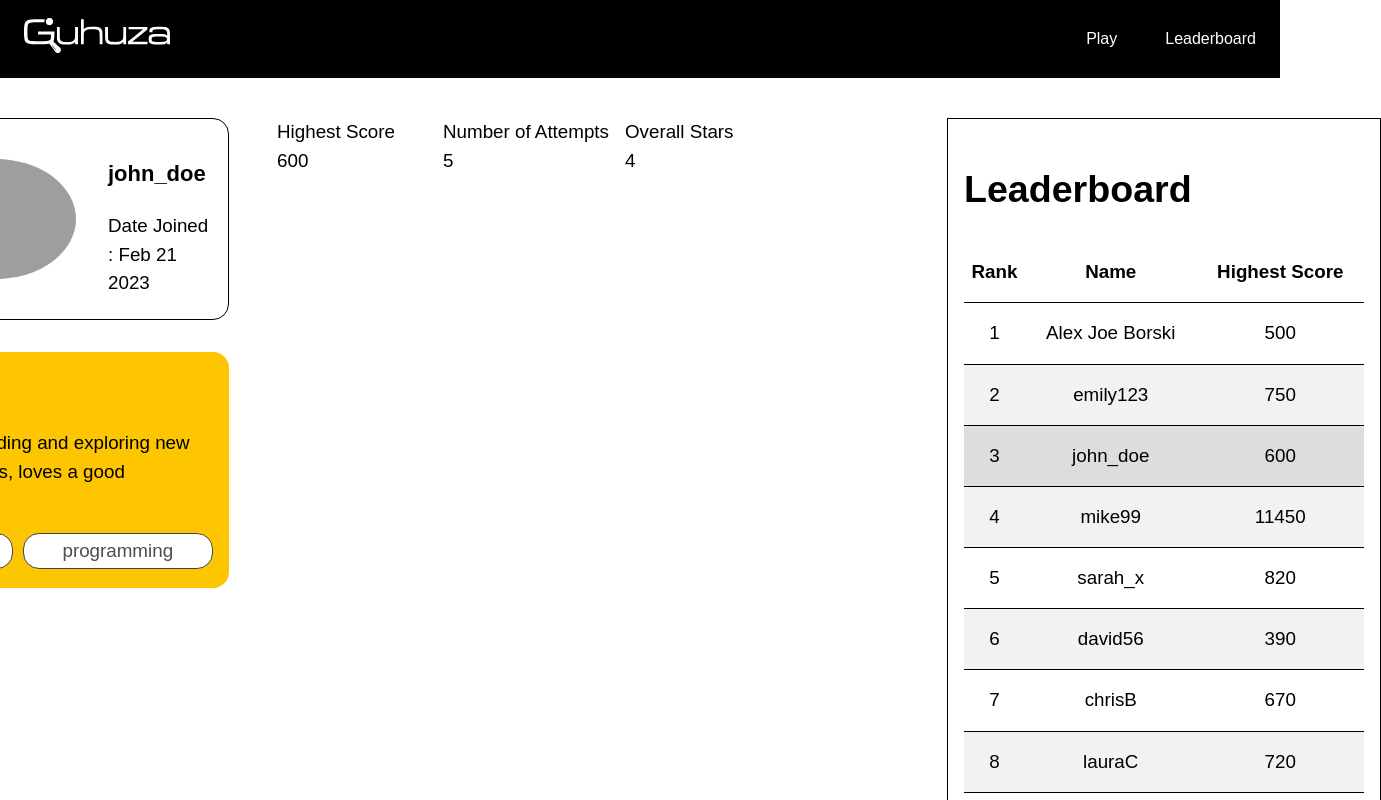
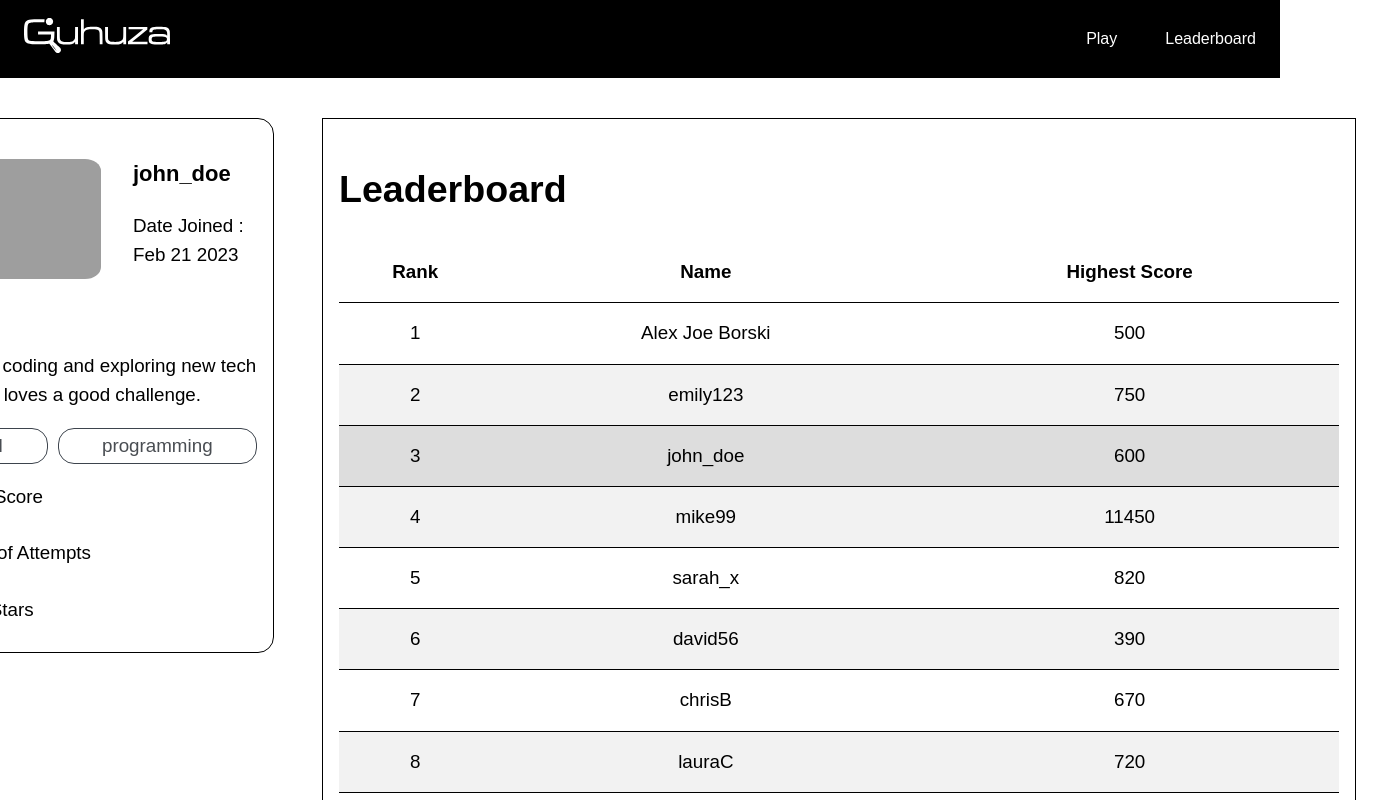
Before and after one commit to adityapatel0209/guhuza, a React (Vite) app: page /lb in a window 1280 px wide. Shown: the top 800 px of the page, 1381 px wide, since content can reach past the window. Built offline with nearby package versions, Linux system fonts and the light colour scheme; grey boxes are pictures that could not be loaded.

Commit message:
Testing commit

```diff
--- a/declarations.d.ts
+++ b/declarations.d.ts
@@ -2,3 +2,8 @@ declare module "*.svg" {
     const content: string;
     export default content;
   }
+
+declare module "*.pdf" {
+    const content: File;
+    export default content;
+  }
--- a/src/Components/proflie.tsx
+++ b/src/Components/proflie.tsx
@@ -1,20 +1,5 @@
 import React, { useEffect, useState } from "react";
 import { userData } from "../delete_testfolder/delete_this_userinfo";
-
-import AnimatedNum from "./AnimatedNumbers";
-import {
-  PieChart,
-  Pie,
-  Cell,
-  Tooltip,
-  Legend,
-  LineChart,
-  Line,
-  XAxis,
-  YAxis,
-  CartesianGrid,
-} from "recharts";
-
 
 interface profileProps {
   selectedUser: string;
@@ -47,8 +32,8 @@ export default function Profile({ selectedUser }: profileProps) {
                       />
                       <div>
                         <h3>{u.username}</h3>
+                        <p>Date Joined : </p>
                         <p>
-                          Date Joined :{" "}
                           {u.datejoined
                             .toDateString()
                             .split(" ")
@@ -67,35 +52,22 @@ export default function Profile({ selectedUser }: profileProps) {
                         ))}
                       </ul>
                     </div>
-                  </div>
-
-                  <div className="userStats">
                     <div>
-                      <p>Highest Score</p>
-                      <span>
-                       {u.stats.highestscore}
-                      </span>
+                      <div>
+                        <p>Highest Score</p>
+                        <span>{u.stats.highestscore}</span>
+                      </div>
+                      <div>
+                        <p>Number of Attempts</p>
+                        <span>{u.stats.numberofattempts}</span>
+                      </div>
+                      <div>
+                        <p>Overall Stars</p>
+                        <span>{u.stats.overallstars}</span>
+                      </div>
                     </div>
-                    <div>
-                      <p>Number of Attempts</p>
-                      <span>
-                        {u.stats.numberofattempts}
-                      </span>
-                    </div>
-                    <div >
-                      <p>Overall Stars</p>
-                      <span>
-                       {u.stats.overallstars}
-                      </span>
-                    </div>
-
-
-
                   </div>
                 </div>
-
-
-
               </div>
             )}
           </div>
--- a/src/Styles/Leaderboardpage.css
+++ b/src/Styles/Leaderboardpage.css
@@ -0,0 +1,150 @@
+/* LEARDERBOARD */
+
+
+.lb {
+    width: 100%;
+    display: flex;
+    justify-content: center;
+    padding: 5vh 0;
+    font-size: 1.175rem;
+  }
+
+  .lb-main {
+    display: flex;
+    flex-direction: row;
+    gap: 3rem;
+  }
+
+  .lbchild.compare {
+    border: 1px solid black;
+    padding: 1rem;
+  }
+
+  /* CompareBoard*/
+
+  caption {
+    text-align: left;
+  }
+  table {
+    width: 1000px;
+    height: 70vh;
+    border-collapse: collapse;
+    /* background-color: #f9f9f9; */
+  }
+
+  th,
+  td {
+    padding: 1rem 0;
+    text-align: center;
+  }
+
+  th{
+    border-bottom: 1px solid black;
+  }
+
+  th {
+    background-color: var(--guhuzu-bg-color);
+  }
+
+  tr:not(tr:last-child){
+    border-bottom: 1px solid black;
+  }
+
+
+  tbody tr {
+    cursor: pointer;
+
+  }
+  tr:nth-child(even) {
+    background-color: #f2f2f2;
+  }
+
+  tbody tr:hover {
+    background-color: #ddd;
+  }
+
+  .bodytr.Active {
+    background-color: #ddd;
+  }
+
+  /* th:first-child {
+    border-top-left-radius: 10px;
+  }
+
+  th:last-child {
+    border-top-right-radius: 10px;
+  }
+
+  tr:last-child td:first-child {
+    border-bottom-left-radius: 10px;
+  }
+
+  tr:last-child td:last-child {
+    border-bottom-right-radius: 10px;
+  }
+   */
+
+  /* PROFILE SECTION */
+  .profile {
+    width: 350px;
+  }
+
+  .profileinfo {
+    display: flex;
+    flex-direction: column;
+    row-gap: 2rem;
+  }
+
+  .profileinfo-main {
+    display: flex;
+    flex-direction: row;
+    gap: 3rem;
+  }
+
+
+  .userInfo {
+    display: flex;
+    flex-direction: column;
+    border: 1px solid black;
+    border-radius: 1rem;
+  }
+
+  .profile img {
+    max-height: 120px;
+    align-self: center;
+    border-radius: 10%;
+  }
+
+  .profileinfogroup-1 {
+    display: flex;
+    flex-direction: row;
+    gap: 2rem;
+    padding: 1rem;
+    min-height: 168px;
+  }
+
+  .profileinfo-bio {
+    padding: 0 1rem;
+  }
+
+
+  .profileinfo-bio h3{
+    margin: 0;
+  }
+  .tags {
+    list-style-type: none;
+    display: flex;
+    flex-wrap: wrap;
+    gap: 10px;
+    padding: 0;
+  }
+
+  .tags li {
+    flex: 1 1 auto;
+    background-color: white;
+    color: #494d52;
+    border: 1px solid #3d444d;
+    text-align: center;
+    border-radius: 1rem;
+    padding: 0.2rem 1rem;
+  }
--- a/src/Styles/LevelPage.css
+++ b/src/Styles/LevelPage.css
@@ -1,3 +1,48 @@
+
+
+.userStats {
+  display: flex;
+  flex-wrap: wrap;
+  gap: 1rem;
+  max-height: fit-content;
+  row-gap: 2rem;
+}
+
+.userStats > div {
+  flex: 1 1 auto;
+  min-width: 150px;
+  max-width: fit-content;
+  max-height: fit-content;
+}
+
+.info p {
+  margin: 0;
+}
+
+.info {
+  padding: 1rem;
+}
+
+.highestscore {
+  background-color: var(--color4);
+}
+
+.n-attempts {
+  background-color: var(--color3);
+}
+.o-star {
+  background-color: var(--color2);
+}
+
+.info-title {
+  font-size: 1.17rem;
+  font-weight: 600;
+}
+.info-data {
+  font-size: 6rem;
+}
+
+
 
 .level-page {
   max-width: 1200px;
--- a/src/delete_testfolder/delete_this_userinfo.tsx
+++ b/src/delete_testfolder/delete_this_userinfo.tsx
@@ -1,10 +1,14 @@
+import testpdf from "../delete_testfolder/testpdf.pdf"
+
 interface UserInfo {
   userId: string;
   username: string;
   userbio: string;
   datejoined: Date;
-
   tags: string[];
+  profileshared: number;
+  leaderboardduration: number;
+  resume: File;
   stats: {
     highestscore: number;
     numberofattempts: number;
@@ -16,6 +20,7 @@ interface UserInfo {
       interval4: number;
       interval5: number;
     };
+
   };
 }
 
@@ -27,6 +32,9 @@ export const userData: UserInfo[] = [
       "Passionate gamer and coder, always looking for the next challenge.",
     datejoined: new Date("2023-05-14"),
     tags: ["gaming", "coding"],
+    profileshared: 15,
+    leaderboardduration: 30,
+    resume: testpdf,
     stats: {
       highestscore: 500,
       numberofattempts: 7,
@@ -46,6 +54,9 @@ export const userData: UserInfo[] = [
     userbio: "Tech enthusiast and aspiring developer, loves problem-solving.",
     datejoined: new Date("2022-11-08"),
     tags: ["web development", "technology"],
+    profileshared: 10,
+    leaderboardduration: 25,
+    resume: testpdf,
     stats: {
       highestscore: 750,
       numberofattempts: 10,
@@ -66,6 +77,9 @@ export const userData: UserInfo[] = [
       "Enjoys coding and exploring new tech trends, loves a good challenge.",
     datejoined: new Date("2023-02-21"),
     tags: ["AI", "programming"],
+    profileshared: 20,
+    leaderboardduration: 40,
+    resume: testpdf,
     stats: {
       highestscore: 600,
       numberofattempts: 5,
@@ -85,6 +99,9 @@ export const userData: UserInfo[] = [
     userbio: "Casual gamer and part-time blogger, interested in UI/UX design.",
     datejoined: new Date("2021-12-15"),
     tags: ["gaming", "blogging", "UI/UX"],
+    profileshared: 8,
+    leaderboardduration: 22,
+    resume: testpdf,
     stats: {
       highestscore: 11450,
       numberofattempts: 6,
@@ -104,6 +121,9 @@ export const userData: UserInfo[] = [
     userbio: "Loves web development and creating engaging user experiences.",
     datejoined: new Date("2023-07-03"),
     tags: ["web development", "design"],
+    profileshared: 20,
+    leaderboardduration: 40,
+    resume: testpdf,
     stats: {
       highestscore: 820,
       numberofattempts: 9,
@@ -123,6 +143,9 @@ export const userData: UserInfo[] = [
     userbio: "Cybersecurity enthusiast with a passion for ethical hacking.",
     datejoined: new Date("2022-04-28"),
     tags: ["cybersecurity", "ethical hacking"],
+    profileshared: 20,
+    leaderboardduration: 40,
+    resume: testpdf,
     stats: {
       highestscore: 390,
       numberofattempts: 4,
@@ -142,6 +165,9 @@ export const userData: UserInfo[] = [
     userbio: "Software developer with an interest in AI and machine learning.",
     datejoined: new Date("2021-09-19"),
     tags: ["AI", "machine learning", "software development"],
+    profileshared: 20,
+    leaderboardduration: 40,
+    resume: testpdf,
     stats: {
       highestscore: 670,
       numberofattempts: 12,
@@ -161,6 +187,9 @@ export const userData: UserInfo[] = [
     userbio: "Backend developer who loves database optimization and APIs.",
     datejoined: new Date("2023-03-11"),
     tags: ["backend development", "databases"],
+    profileshared: 20,
+    leaderboardduration: 40,
+    resume: testpdf,
     stats: {
       highestscore: 720,
       numberofattempts: 8,
@@ -181,6 +210,9 @@ export const userData: UserInfo[] = [
       "Aspiring data scientist, passionate about big data and analytics.",
     datejoined: new Date("2022-08-05"),
     tags: ["data science", "big data", "analytics"],
+    profileshared: 20,
+    leaderboardduration: 40,
+    resume: testpdf,
     stats: {
       highestscore: 590,
       numberofattempts: 11,
@@ -200,6 +232,9 @@ export const userData: UserInfo[] = [
     userbio: "Creative writer and digital artist exploring game development.",
     datejoined: new Date("2023-01-25"),
     tags: ["writing", "game development", "digital art"],
+    profileshared: 20,
+    leaderboardduration: 40,
+    resume: testpdf,
     stats: {
       highestscore: 480,
       numberofattempts: 7,
--- a/src/style.css
+++ b/src/style.css
@@ -21,196 +21,3 @@ html {
   height: 100%;
   font-family: "Arial", sans-serif;
 }
-/* LEARDERBOARD */
-
-
-.lb {
-  width: 100%;
-  display: flex;
-  justify-content: center;
-  padding: 5vh 0;
-  font-size: 1.175rem;
-}
-
-.lb-main {
-  display: flex;
-  flex-direction: row;
-  gap: 3rem;
-}
-
-.lbchild.compare {
-  border: 1px solid black;
-  padding: 1rem;
-}
-
-/* CompareBoard*/
-
-caption {
-  text-align: left;
-}
-table {
-  width: 400px;
-  height: 70vh;
-  border-collapse: collapse;
-  /* background-color: #f9f9f9; */
-}
-
-th,
-td {
-  padding: 1rem 0;
-  text-align: center;
-}
-
-th{
-  border-bottom: 1px solid black;
-}
-
-th {
-  background-color: var(--guhuzu-bg-color);
-}
-
-tr:not(tr:last-child){
-  border-bottom: 1px solid black;
-}
-
-
-tbody tr {
-  cursor: pointer;
-
-}
-tr:nth-child(even) {
-  background-color: #f2f2f2;
-}
-
-tbody tr:hover {
-  background-color: #ddd;
-}
-
-.bodytr.Active {
-  background-color: #ddd;
-}
-
-/* th:first-child {
-  border-top-left-radius: 10px;
-}
-
-th:last-child {
-  border-top-right-radius: 10px;
-}
-
-tr:last-child td:first-child {
-  border-bottom-left-radius: 10px;
-}
-
-tr:last-child td:last-child {
-  border-bottom-right-radius: 10px;
-}
- */
-
-/* PROFILE SECTION */
-.profile {
-  width: 1000px;
-}
-
-.profileinfo {
-  display: flex;
-  flex-direction: column;
-  row-gap: 2rem;
-}
-
-.profileinfo-main {
-  display: flex;
-  flex-direction: row;
-  gap: 3rem;
-}
-
-.props {
-  border-radius: 1rem;
-}
-
-.userInfo {
-  display: flex;
-  flex-direction: column;
-  gap: 2rem;
-  max-width: 330px;
-}
-
-.profile img {
-  max-height: 120px;
-  align-self: center;
-  border-radius: 50%;
-}
-
-.profileinfogroup-1 {
-  display: flex;
-  flex-direction: row;
-  gap: 2rem;
-  border: 1px solid black;
-  padding: 1rem;
-  min-height: 168px;
-}
-
-.profileinfo-bio {
-  background-color: var(--color3);
-  padding: 0 1rem;
-}
-
-.tags {
-  list-style-type: none;
-  display: flex;
-  flex-wrap: wrap; /* Allows items to wrap to the next row */
-  gap: 10px;
-  padding: 0;
-}
-
-.tags li {
-  flex: 1 1 auto;
-  background-color: white;
-  color: #494d52;
-  border: 1px solid #3d444d;
-  text-align: center;
-  border-radius: 1rem;
-  padding: 0.2rem 1rem;
-}
-
-.userStats {
-  display: flex;
-  flex-wrap: wrap;
-  gap: 1rem;
-  max-height: fit-content;
-  row-gap: 2rem;
-}
-
-.userStats > div {
-  flex: 1 1 auto;
-  min-width: 150px;
-  max-width: fit-content;
-  max-height: fit-content;
-}
-
-.info p {
-  margin: 0;
-}
-
-.info {
-  padding: 1rem;
-}
-
-.highestscore {
-  background-color: var(--color4);
-}
-
-.n-attempts {
-  background-color: var(--color3);
-}
-.o-star {
-  background-color: var(--color2);
-}
-
-.info-title {
-  font-size: 1.17rem;
-  font-weight: 600;
-}
-.info-data {
-  font-size: 6rem;
-}
```
Also changed, not shown: 1 other file (tests, documents, lock files or other folders).
